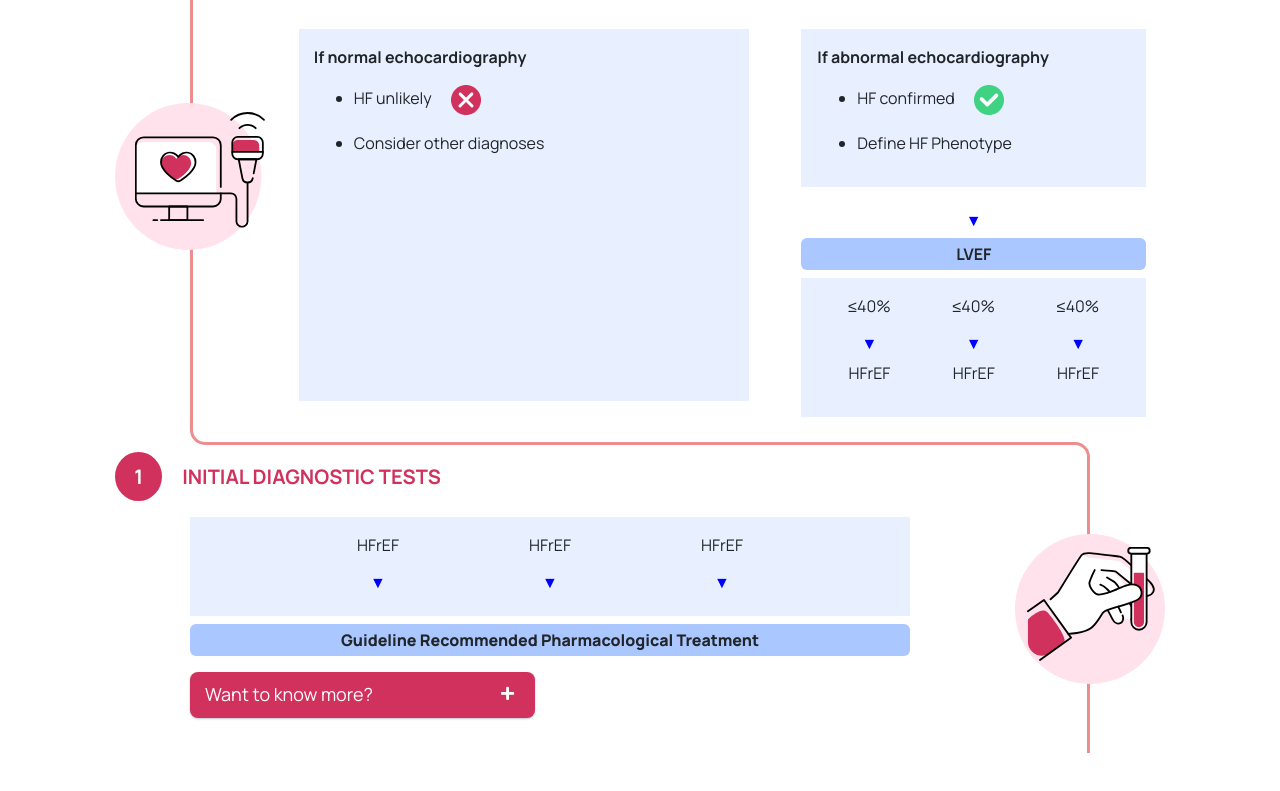
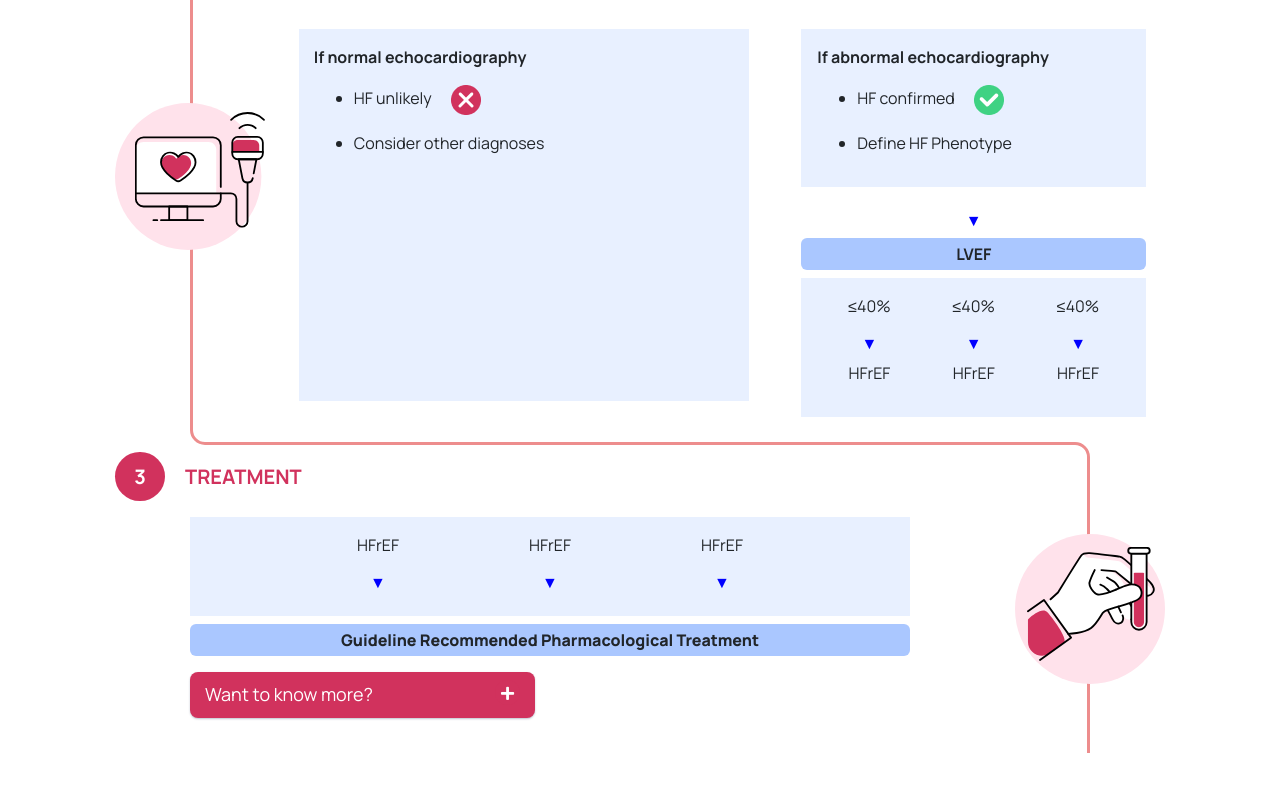
Before and after one commit to wewakedev/ZigTimeline, a plain HTML site: page index.html in a window 1280 px wide. Shown: the part 937-1728 px from the top of the page. Drawn offline with nearby package versions, Linux system fonts and the light colour scheme.

Commit message:
Update index.html

```diff
--- a/index.html
+++ b/index.html
@@ -314,7 +314,7 @@
                     <div class="col-10">
 
                         <div>
-                            <h5 class="font700"><span class="bulletnum mr-3">1</span> INITIAL DIAGNOSTIC TESTS </h5>
+                            <h5 class="font700"><span class="bulletnum mr-3">3</span> TREATMENT </h5>
                         </div>
 
                         <div class="row my-3 py-1 justify-content-around ">
```
